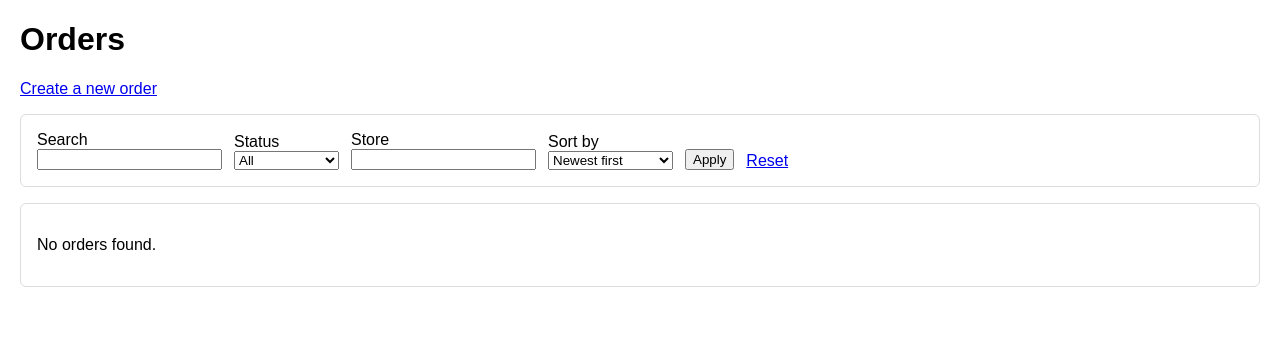
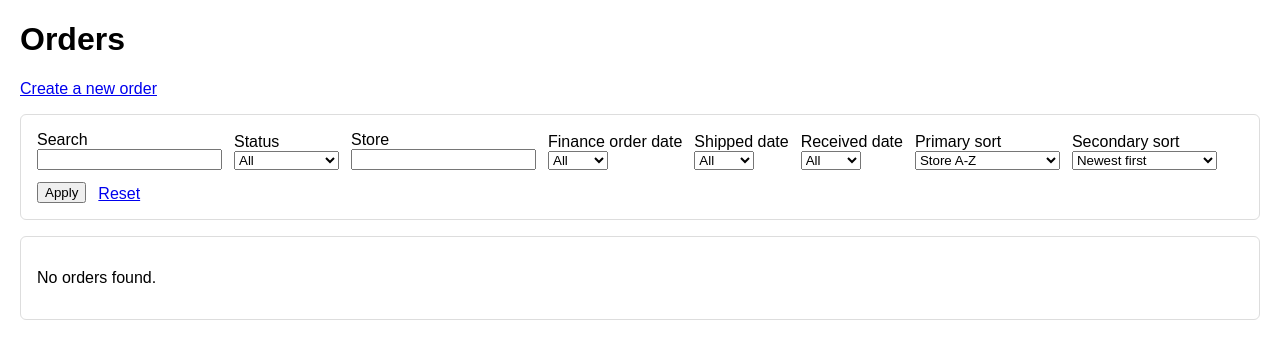
Before and after one commit to MathieuLeroy2/django-order-management, a Django app: page /orders/ in a window 1280 px wide. Shown: the part 52-411 px from the top of the page. Run offline with Django 5.2, Linux system fonts and the light colour scheme; a user stored in the database is signed in; data comes from the database, SQL or seed files in the repository.

Commit message:
added a more advanced sorting and filtering system

```diff
--- a/orders/views.py
+++ b/orders/views.py
@@ -100,7 +100,13 @@ def order_list(request):
     search = request.GET.get("search", "").strip()
     status_filter = request.GET.get("status", "").strip()
     store_filter = request.GET.get("store", "").strip()
-    sort = request.GET.get("sort", "-created_at").strip()
+
+    finance_order_date_filter = request.GET.get("finance_order_date_filter", "").strip()
+    shipped_date_filter = request.GET.get("shipped_date_filter", "").strip()
+    received_date_filter = request.GET.get("received_date_filter", "").strip()
+
+    primary_sort = request.GET.get("primary_sort", "store").strip()
+    secondary_sort = request.GET.get("secondary_sort", "-created_at").strip()
 
     if search:
         orders = orders.filter(
@@ -112,6 +118,7 @@ def order_list(request):
             | Q(decision_reason__icontains=search)
             | Q(user__name__icontains=search)
             | Q(user__email__icontains=search)
+            | Q(purchase_request_number__icontains=search)
         )
 
     if status_filter:
@@ -119,6 +126,21 @@ def order_list(request):
 
     if store_filter:
         orders = orders.filter(store__icontains=store_filter)
+
+    if finance_order_date_filter == "empty":
+        orders = orders.filter(finance_order_date__isnull=True)
+    elif finance_order_date_filter == "filled":
+        orders = orders.filter(finance_order_date__isnull=False)
+
+    if shipped_date_filter == "empty":
+        orders = orders.filter(shipped_date__isnull=True)
+    elif shipped_date_filter == "filled":
+        orders = orders.filter(shipped_date__isnull=False)
+
+    if received_date_filter == "empty":
+        orders = orders.filter(received_date__isnull=True)
+    elif received_date_filter == "filled":
+        orders = orders.filter(received_date__isnull=False)
 
     allowed_sort_fields = {
         "created_at": "created_at",
@@ -131,16 +153,34 @@ def order_list(request):
         "-quantity": "-quantity",
         "total_price_excl_vat": "total_price_excl_vat",
         "-total_price_excl_vat": "-total_price_excl_vat",
+        "finance_order_date": "finance_order_date",
+        "-finance_order_date": "-finance_order_date",
+        "shipped_date": "shipped_date",
+        "-shipped_date": "-shipped_date",
+        "received_date": "received_date",
+        "-received_date": "-received_date",
+        "user__name": "user__name",
+        "-user__name": "-user__name",
     }
-    sort = allowed_sort_fields.get(sort, "-created_at")
-    orders = orders.order_by(sort)
+
+    primary_sort_value = allowed_sort_fields.get(primary_sort, "store")
+    secondary_sort_value = allowed_sort_fields.get(secondary_sort, "-created_at")
+
+    if primary_sort_value == secondary_sort_value:
+        orders = orders.order_by(primary_sort_value)
+    else:
+        orders = orders.order_by(primary_sort_value, secondary_sort_value)
 
     context = {
         "orders": orders,
         "search": search,
         "status_filter": status_filter,
         "store_filter": store_filter,
-        "sort": sort,
+        "finance_order_date_filter": finance_order_date_filter,
+        "shipped_date_filter": shipped_date_filter,
+        "received_date_filter": received_date_filter,
+        "primary_sort": primary_sort,
+        "secondary_sort": secondary_sort,
         "status_choices": Order.STATUS_CHOICES,
     }
     return render(request, "orders/order_list.html", context)
--- a/templates/orders/order_list.html
+++ b/templates/orders/order_list.html
@@ -32,18 +32,69 @@
             </div>
 
             <div>
-                <label for="sort">Sort by</label><br>
-                <select id="sort" name="sort">
-                    <option value="-created_at" {% if sort == "-created_at" %}selected{% endif %}>Newest first</option>
-                    <option value="created_at" {% if sort == "created_at" %}selected{% endif %}>Oldest first</option>
-                    <option value="status" {% if sort == "status" %}selected{% endif %}>Status A-Z</option>
-                    <option value="-status" {% if sort == "-status" %}selected{% endif %}>Status Z-A</option>
-                    <option value="store" {% if sort == "store" %}selected{% endif %}>Store A-Z</option>
-                    <option value="-store" {% if sort == "-store" %}selected{% endif %}>Store Z-A</option>
-                    <option value="quantity" {% if sort == "quantity" %}selected{% endif %}>Quantity low-high</option>
-                    <option value="-quantity" {% if sort == "-quantity" %}selected{% endif %}>Quantity high-low</option>
-                    <option value="total_price_excl_vat" {% if sort == "total_price_excl_vat" %}selected{% endif %}>Price low-high</option>
-                    <option value="-total_price_excl_vat" {% if sort == "-total_price_excl_vat" %}selected{% endif %}>Price high-low</option>
+                <label for="finance_order_date_filter">Finance order date</label><br>
+                <select id="finance_order_date_filter" name="finance_order_date_filter">
+                    <option value="">All</option>
+                    <option value="empty" {% if finance_order_date_filter == "empty" %}selected{% endif %}>Empty</option>
+                    <option value="filled" {% if finance_order_date_filter == "filled" %}selected{% endif %}>Filled</option>
+                </select>
+            </div>
+
+            <div>
+                <label for="shipped_date_filter">Shipped date</label><br>
+                <select id="shipped_date_filter" name="shipped_date_filter">
+                    <option value="">All</option>
+                    <option value="empty" {% if shipped_date_filter == "empty" %}selected{% endif %}>Empty</option>
+                    <option value="filled" {% if shipped_date_filter == "filled" %}selected{% endif %}>Filled</option>
+                </select>
+            </div>
+
+            <div>
+                <label for="received_date_filter">Received date</label><br>
+                <select id="received_date_filter" name="received_date_filter">
+                    <option value="">All</option>
+                    <option value="empty" {% if received_date_filter == "empty" %}selected{% endif %}>Empty</option>
+                    <option value="filled" {% if received_date_filter == "filled" %}selected{% endif %}>Filled</option>
+                </select>
+            </div>
+
+            <div>
+                <label for="primary_sort">Primary sort</label><br>
+                <select id="primary_sort" name="primary_sort">
+                    <option value="store" {% if primary_sort == "store" %}selected{% endif %}>Store A-Z</option>
+                    <option value="-store" {% if primary_sort == "-store" %}selected{% endif %}>Store Z-A</option>
+                    <option value="-created_at" {% if primary_sort == "-created_at" %}selected{% endif %}>Newest first</option>
+                    <option value="created_at" {% if primary_sort == "created_at" %}selected{% endif %}>Oldest first</option>
+                    <option value="status" {% if primary_sort == "status" %}selected{% endif %}>Status A-Z</option>
+                    <option value="-status" {% if primary_sort == "-status" %}selected{% endif %}>Status Z-A</option>
+                    <option value="quantity" {% if primary_sort == "quantity" %}selected{% endif %}>Quantity low-high</option>
+                    <option value="-quantity" {% if primary_sort == "-quantity" %}selected{% endif %}>Quantity high-low</option>
+                    <option value="total_price_excl_vat" {% if primary_sort == "total_price_excl_vat" %}selected{% endif %}>Price low-high</option>
+                    <option value="-total_price_excl_vat" {% if primary_sort == "-total_price_excl_vat" %}selected{% endif %}>Price high-low</option>
+                    <option value="finance_order_date" {% if primary_sort == "finance_order_date" %}selected{% endif %}>Finance date oldest</option>
+                    <option value="-finance_order_date" {% if primary_sort == "-finance_order_date" %}selected{% endif %}>Finance date newest</option>
+                    <option value="user__name" {% if primary_sort == "user__name" %}selected{% endif %}>User A-Z</option>
+                    <option value="-user__name" {% if primary_sort == "-user__name" %}selected{% endif %}>User Z-A</option>
+                </select>
+            </div>
+
+            <div>
+                <label for="secondary_sort">Secondary sort</label><br>
+                <select id="secondary_sort" name="secondary_sort">
+                    <option value="-created_at" {% if secondary_sort == "-created_at" %}selected{% endif %}>Newest first</option>
+                    <option value="created_at" {% if secondary_sort == "created_at" %}selected{% endif %}>Oldest first</option>
+                    <option value="store" {% if secondary_sort == "store" %}selected{% endif %}>Store A-Z</option>
+                    <option value="-store" {% if secondary_sort == "-store" %}selected{% endif %}>Store Z-A</option>
+                    <option value="status" {% if secondary_sort == "status" %}selected{% endif %}>Status A-Z</option>
+                    <option value="-status" {% if secondary_sort == "-status" %}selected{% endif %}>Status Z-A</option>
+                    <option value="quantity" {% if secondary_sort == "quantity" %}selected{% endif %}>Quantity low-high</option>
+                    <option value="-quantity" {% if secondary_sort == "-quantity" %}selected{% endif %}>Quantity high-low</option>
+                    <option value="total_price_excl_vat" {% if secondary_sort == "total_price_excl_vat" %}selected{% endif %}>Price low-high</option>
+                    <option value="-total_price_excl_vat" {% if secondary_sort == "-total_price_excl_vat" %}selected{% endif %}>Price high-low</option>
+                    <option value="finance_order_date" {% if secondary_sort == "finance_order_date" %}selected{% endif %}>Finance date oldest</option>
+                    <option value="-finance_order_date" {% if secondary_sort == "-finance_order_date" %}selected{% endif %}>Finance date newest</option>
+                    <option value="user__name" {% if secondary_sort == "user__name" %}selected{% endif %}>User A-Z</option>
+                    <option value="-user__name" {% if secondary_sort == "-user__name" %}selected{% endif %}>User Z-A</option>
                 </select>
             </div>
 
```
